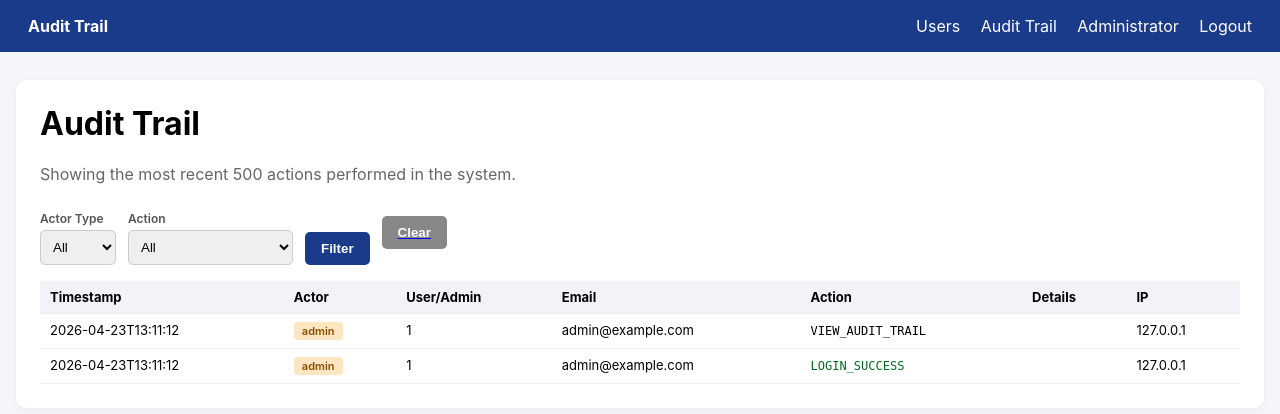
After one commit to Omolola436/AI-Helath-Check, a Flask app: page /admin/audit in a window 1280 px wide. The commit adds this page. Shown: the top 414 px of the page. Run offline with Flask 3, Linux system fonts and the light colour scheme; a user stored in the database is signed in; data comes from the database, SQL or seed files in the repository; both versions use the stored data as it was after the commit.

Commit message:
Add audit logging and restructure user authentication flow
Introduces an `audit_logs` table and logging mechanism for user and admin actions. Modifies `main.py` to log events like registration, login, logout, and password resets. Updates `templates/index.html` to create a tabbed interface for Login, Register, and Forgot Password, removing the admin link. Adds new admin pages and routes for viewing audit logs (`templates/admin_audit.html`) and updates navigation in `templates/admin_dashboard.html` and `templates/admin_user_detail.html` to include links to the audit trail.

Replit-Commit-Author: Agent
Replit-Commit-Session-Id: e14effb4-e032-4539-b7f3-71b5776c7c81
Replit-Commit-Checkpoint-Type: full_checkpoint
Replit-Commit-Event-Id: 6dd11d70-9c2a-482b-845f-42c448eb87f9
Replit-Commit-Screenshot-Url: https://storage.googleapis.com/screenshot-production-us-central1/37dad706-c371-4b53-ab0a-007dac49a83e/e14effb4-e032-4539-b7f3-71b5776c7c81/Q0BbIdT
Replit-Helium-Checkpoint-Created: true

```diff
--- a/main.py
+++ b/main.py
@@ -72,6 +72,19 @@ def init_db():
         )
     ''')
 
+    c.execute('''
+        CREATE TABLE IF NOT EXISTS audit_logs (
+            id INTEGER PRIMARY KEY AUTOINCREMENT,
+            timestamp TEXT NOT NULL,
+            actor_type TEXT NOT NULL,
+            actor_id INTEGER,
+            actor_email TEXT,
+            action TEXT NOT NULL,
+            details TEXT,
+            ip_address TEXT
+        )
+    ''')
+
     # Seed default admin if none exists
     c.execute('SELECT COUNT(*) FROM admins')
     if c.fetchone()[0] == 0:
@@ -86,6 +99,22 @@ def init_db():
 
     conn.commit()
     conn.close()
+
+
+def log_audit(actor_type, actor_id, actor_email, action, details=None):
+    try:
+        conn = sqlite3.connect(DB_NAME)
+        c = conn.cursor()
+        c.execute('''
+            INSERT INTO audit_logs
+                (timestamp, actor_type, actor_id, actor_email, action, details, ip_address)
+            VALUES (?, ?, ?, ?, ?, ?, ?)
+        ''', (datetime.datetime.now().isoformat(), actor_type, actor_id,
+              actor_email, action, details, request.remote_addr if request else None))
+        conn.commit()
+        conn.close()
+    except Exception as e:
+        print(f"Audit log error: {e}")
 
 
 def admin_required(f):
@@ -151,6 +180,8 @@ def register():
     session['user_email'] = email
     session['user_organization'] = organization
 
+    log_audit('user', user_id, email, 'REGISTER', f'Organization: {organization}')
+
     return jsonify({
         "success": True,
         "message": "Account created successfully"
@@ -179,15 +210,19 @@ def login():
     conn.close()
 
     if not user:
+        log_audit('user', None, email, 'LOGIN_FAILED', 'User not found')
         return jsonify({"error": "User not found"}), 404
 
     if not check_password_hash(user[4], password):
+        log_audit('user', user[0], user[2], 'LOGIN_FAILED', 'Invalid password')
         return jsonify({"error": "Invalid credentials"}), 401
 
     session['user_id'] = user[0]
     session['user_name'] = user[1]
     session['user_email'] = user[2]
     session['user_organization'] = user[3]
+
+    log_audit('user', user[0], user[2], 'LOGIN_SUCCESS')
 
     return jsonify({
         "success": True,
@@ -203,6 +238,8 @@ def login():
 # =========================
 @app.route('/logout', methods=['POST'])
 def logout():
+    if session.get('user_id'):
+        log_audit('user', session.get('user_id'), session.get('user_email'), 'LOGOUT')
     session.clear()
     return jsonify({"success": True})
 
@@ -248,6 +285,9 @@ def submit_health_check():
 
     conn.commit()
     conn.close()
+
+    log_audit('user', user_id, session.get('user_email'),
+              'HEALTH_CHECK_SUBMITTED', f'Score: {score}/10')
 
     return jsonify({
         "score": score,
@@ -318,6 +358,8 @@ def request_assurance():
     conn.commit()
     conn.close()
 
+    log_audit('user', user_id, email, 'SERVICE_REQUEST', f'Service: {service_type}')
+
     # EMAIL NOTIFICATION (optional)
     try:
         admin_email = os.environ.get('ADMIN_EMAIL')
@@ -373,6 +415,8 @@ def forgot_password():
     conn.commit()
     conn.close()
 
+    log_audit('user', row[0], email, 'PASSWORD_RESET')
+
     return jsonify({"success": True, "message": "Password updated"})
 
 
@@ -398,17 +442,23 @@ def admin_login_submit():
     conn.close()
 
     if not admin or not check_password_hash(admin[3], password):
+        log_audit('admin', admin[0] if admin else None, email,
+                  'LOGIN_FAILED', 'Invalid credentials')
         flash('Invalid admin credentials', 'error')
         return redirect(url_for('admin_login'))
 
     session['admin_id'] = admin[0]
     session['admin_name'] = admin[1]
     session['admin_email'] = admin[2]
+    log_audit('admin', admin[0], admin[2], 'LOGIN_SUCCESS')
     return redirect(url_for('admin_dashboard'))
 
 
 @app.route('/admin/logout', methods=['POST', 'GET'])
 def admin_logout():
+    if session.get('admin_id'):
+        log_audit('admin', session.get('admin_id'),
+                  session.get('admin_email'), 'LOGOUT')
     session.pop('admin_id', None)
     session.pop('admin_name', None)
     session.pop('admin_email', None)
@@ -443,8 +493,47 @@ def admin_forgot_password():
     conn.commit()
     conn.close()
 
+    log_audit('admin', row[0], email, 'PASSWORD_RESET')
+
     flash('Password reset successfully. Please log in.', 'success')
     return redirect(url_for('admin_login'))
+
+
+@app.route('/admin/audit')
+@admin_required
+def admin_audit():
+    action_filter = request.args.get('action', '').strip()
+    actor_filter = request.args.get('actor', '').strip()
+
+    conn = sqlite3.connect(DB_NAME)
+    c = conn.cursor()
+
+    query = '''SELECT timestamp, actor_type, actor_id, actor_email,
+                      action, details, ip_address
+               FROM audit_logs WHERE 1=1'''
+    params = []
+    if action_filter:
+        query += ' AND action = ?'
+        params.append(action_filter)
+    if actor_filter:
+        query += ' AND actor_type = ?'
+        params.append(actor_filter)
+    query += ' ORDER BY id DESC LIMIT 500'
+
+    c.execute(query, params)
+    logs = c.fetchall()
+
+    c.execute('SELECT DISTINCT action FROM audit_logs ORDER BY action')
+    actions = [r[0] for r in c.fetchall()]
+
+    conn.close()
+
+    log_audit('admin', session.get('admin_id'), session.get('admin_email'),
+              'VIEW_AUDIT_TRAIL')
+
+    return render_template('admin_audit.html', logs=logs, actions=actions,
+                           action_filter=action_filter, actor_filter=actor_filter,
+                           admin_name=session.get('admin_name'))
 
 
 @app.route('/admin/dashboard')
@@ -491,6 +580,10 @@ def admin_user_detail(user_id):
     requests_list = c.fetchall()
 
     conn.close()
+
+    log_audit('admin', session.get('admin_id'), session.get('admin_email'),
+              'VIEW_USER_DETAIL', f'User ID: {user_id}, Email: {user[2]}')
+
     return render_template('admin_user_detail.html', user=user,
                            health_checks=health_checks, requests_list=requests_list)
 
--- /dev/null
+++ b/templates/admin_audit.html
@@ -0,0 +1,102 @@
+<!DOCTYPE html>
+<html lang="en">
+<head>
+    <meta charset="UTF-8">
+    <title>Audit Trail - Admin</title>
+    <style>
+        body { font-family: 'Inter', sans-serif; background: #f5f6fa; margin: 0; }
+        .topbar { background: #1a3a8a; color: #fff; padding: 16px 28px; display: flex; justify-content: space-between; align-items: center; }
+        .topbar a { color: #fff; text-decoration: none; margin-left: 16px; }
+        .topbar a:hover { text-decoration: underline; }
+        .container { max-width: 1200px; margin: 28px auto; background: #fff; padding: 24px; border-radius: 10px; box-shadow: 0 2px 8px rgba(0,0,0,0.05); }
+        h1 { margin-top: 0; }
+        .filters { display: flex; gap: 12px; align-items: end; margin: 16px 0; flex-wrap: wrap; }
+        .filters label { display: block; font-size: 12px; font-weight: 600; color: #555; margin-bottom: 4px; }
+        .filters select, .filters input { padding: 8px; border: 1px solid #ccc; border-radius: 5px; }
+        .filters button { padding: 9px 16px; background: #1a3a8a; color: #fff; border: none; border-radius: 5px; cursor: pointer; font-weight: 600; }
+        .filters .clear { background: #888; }
+        table { width: 100%; border-collapse: collapse; margin-top: 8px; font-size: 13px; }
+        th, td { text-align: left; padding: 8px 10px; border-bottom: 1px solid #eee; vertical-align: top; }
+        th { background: #f1f3f8; position: sticky; top: 0; }
+        .badge { display: inline-block; padding: 2px 8px; border-radius: 4px; font-weight: 600; font-size: 11px; }
+        .badge.user { background: #e3f0ff; color: #1a3a8a; }
+        .badge.admin { background: #fde6c0; color: #8a4d00; }
+        .action { font-family: monospace; font-size: 12px; }
+        .action.success { color: #006b1f; }
+        .action.fail { color: #a40000; }
+        .empty { color: #888; padding: 30px; text-align: center; }
+    </style>
+</head>
+<body>
+
+<div class="topbar">
+    <div><strong>Audit Trail</strong></div>
+    <div>
+        <a href="{{ url_for('admin_dashboard') }}">Users</a>
+        <a href="{{ url_for('admin_audit') }}">Audit Trail</a>
+        <span style="margin-left:16px;">{{ admin_name }}</span>
+        <a href="{{ url_for('admin_logout') }}">Logout</a>
+    </div>
+</div>
+
+<div class="container">
+    <h1>Audit Trail</h1>
+    <p style="color:#666;">Showing the most recent 500 actions performed in the system.</p>
+
+    <form method="GET" class="filters">
+        <div>
+            <label>Actor Type</label>
+            <select name="actor">
+                <option value="">All</option>
+                <option value="user" {% if actor_filter == 'user' %}selected{% endif %}>User</option>
+                <option value="admin" {% if actor_filter == 'admin' %}selected{% endif %}>Admin</option>
+            </select>
+        </div>
+        <div>
+            <label>Action</label>
+            <select name="action">
+                <option value="">All</option>
+                {% for a in actions %}
+                    <option value="{{ a }}" {% if action_filter == a %}selected{% endif %}>{{ a }}</option>
+                {% endfor %}
+            </select>
+        </div>
+        <button type="submit">Filter</button>
+        <a href="{{ url_for('admin_audit') }}" class="filters"><button type="button" class="clear">Clear</button></a>
+    </form>
+
+    {% if logs %}
+    <table>
+        <thead>
+            <tr>
+                <th>Timestamp</th>
+                <th>Actor</th>
+                <th>User/Admin</th>
+                <th>Email</th>
+                <th>Action</th>
+                <th>Details</th>
+                <th>IP</th>
+            </tr>
+        </thead>
+        <tbody>
+        {% for log in logs %}
+            {% set act = log[4] %}
+            <tr>
+                <td>{{ log[0][:19] if log[0] else '' }}</td>
+                <td><span class="badge {{ log[1] }}">{{ log[1] }}</span></td>
+                <td>{{ log[2] if log[2] else '-' }}</td>
+                <td>{{ log[3] if log[3] else '-' }}</td>
+                <td><span class="action {% if 'FAIL' in act %}fail{% elif 'SUCCESS' in act %}success{% endif %}">{{ act }}</span></td>
+                <td>{{ log[5] if log[5] else '' }}</td>
+                <td>{{ log[6] if log[6] else '' }}</td>
+            </tr>
+        {% endfor %}
+        </tbody>
+    </table>
+    {% else %}
+        <div class="empty">No audit log entries match your filters.</div>
+    {% endif %}
+</div>
+
+</body>
+</html>
```
Also changed, not shown: templates/admin_dashboard.html (+5 -2 lines), templates/admin_user_detail.html (+7 -2 lines), templates/index.html (+1 -11 lines), database.db.
